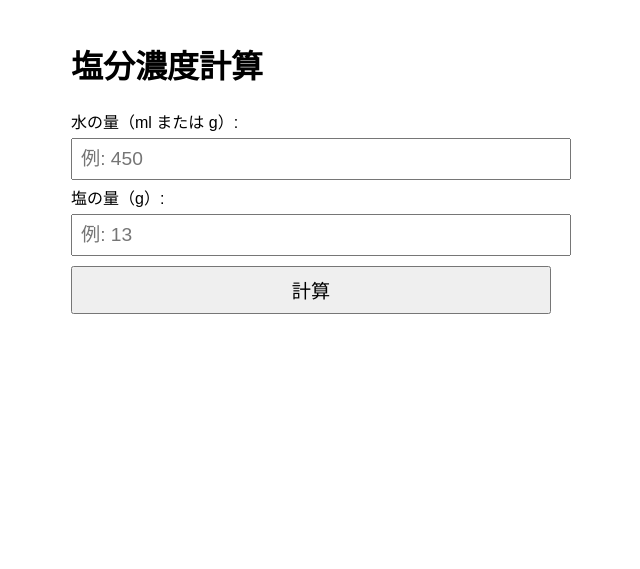
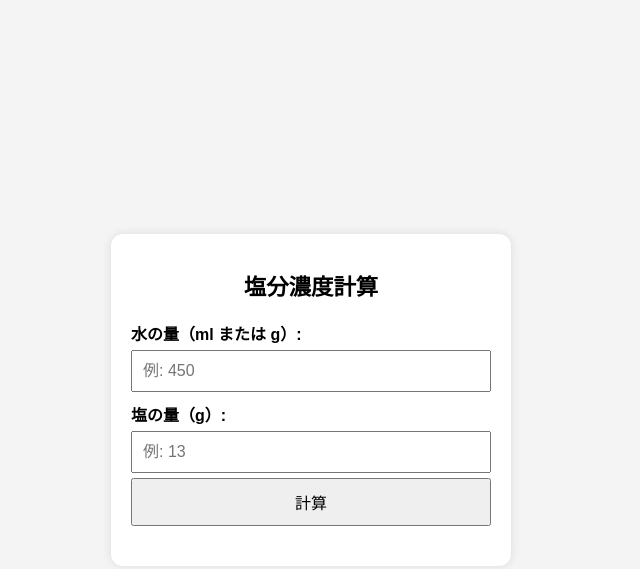
Before and after one commit to hiroyuki-Okamoto-0403/solt, a plain HTML site: page index.html in a window 1280 px wide. Shown: the whole page, without its empty margins (329-969 px from the left). Drawn offline with Linux system fonts and the light colour scheme.

Commit message:
Update index.html

```diff
--- a/index.html
+++ b/index.html
@@ -5,12 +5,50 @@
   <meta name="viewport" content="width=device-width, initial-scale=1">
   <title>塩分濃度計算</title>
   <style>
-    body { font-family: sans-serif; padding: 20px; max-width: 480px; margin: auto; }
-    input, button { font-size: 1.2em; margin: 5px 0; width: 100%; padding: 8px; }
-    #result { font-size: 1.5em; margin-top: 15px; }
+    body {
+      font-family: sans-serif;
+      display: flex;
+      justify-content: center;
+      align-items: center;
+      min-height: 100vh;
+      margin: 0;
+      background: #f4f4f4;
+    }
+    .container {
+      width: 90%;
+      max-width: 360px; /* ここを調整することで「半分サイズ」に */
+      background: white;
+      padding: 20px;
+      box-shadow: 0 0 10px rgba(0,0,0,0.1);
+      border-radius: 12px;
+    }
+    h1 {
+      font-size: 1.4em;
+      text-align: center;
+      margin-bottom: 20px;
+    }
+    label {
+      display: block;
+      margin-top: 10px;
+      font-weight: bold;
+    }
+    input, button {
+      width: 100%;
+      font-size: 1em;
+      padding: 10px;
+      margin-top: 5px;
+      box-sizing: border-box;
+    }
+    #result {
+      font-size: 1.3em;
+      text-align: center;
+      margin-top: 20px;
+      font-weight: bold;
+    }
   </style>
 </head>
 <body>
+  <div class="container">
     <h1>塩分濃度計算</h1>
 
     <label>水の量（ml または g）:</label>
@@ -22,6 +60,7 @@
     <button onclick="calc()">計算</button>
 
     <div id="result"></div>
+  </div>
 
   <script>
     function calc() {
```
Lines whose indentation alone changed are shown as unchanged.
